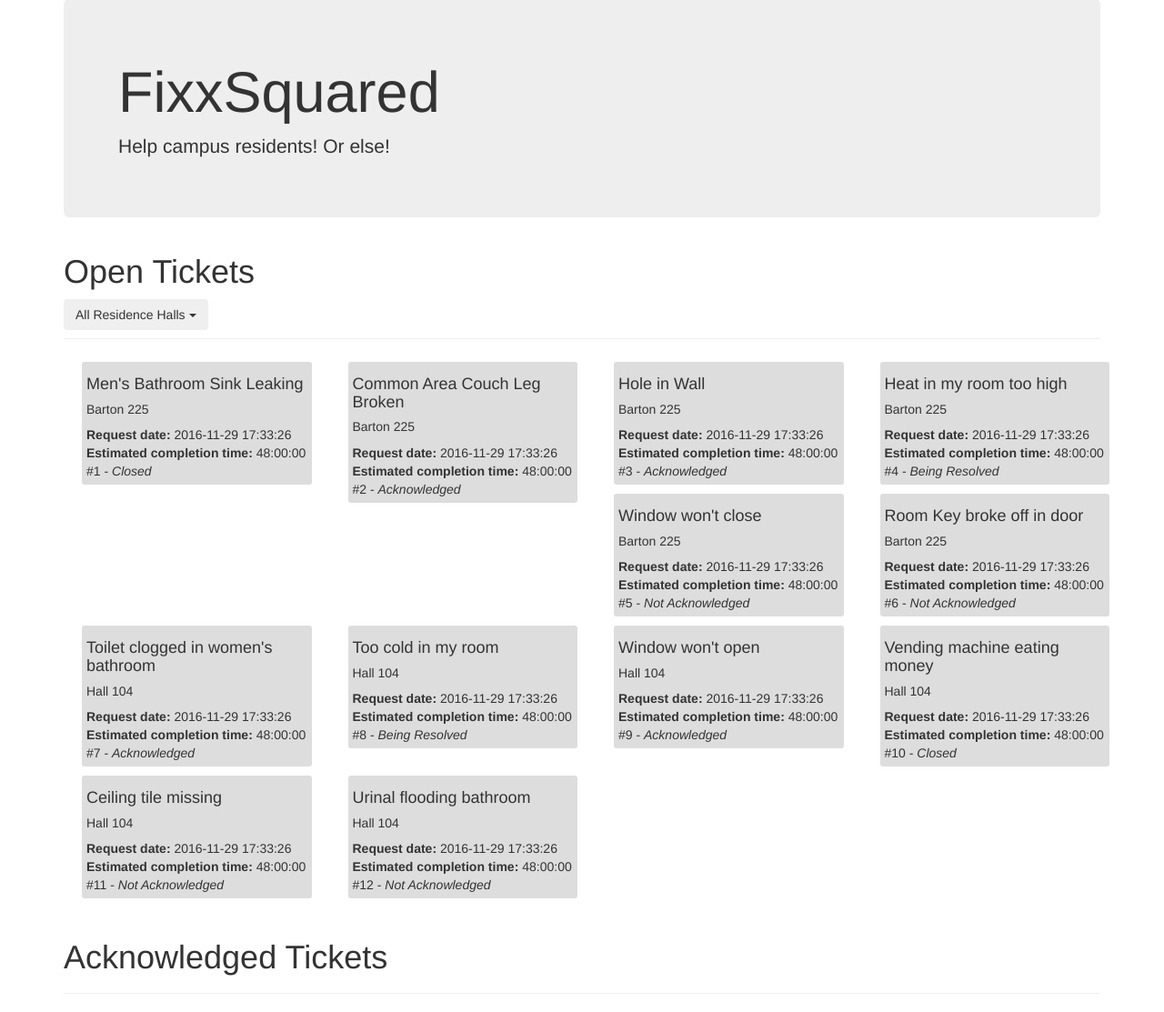
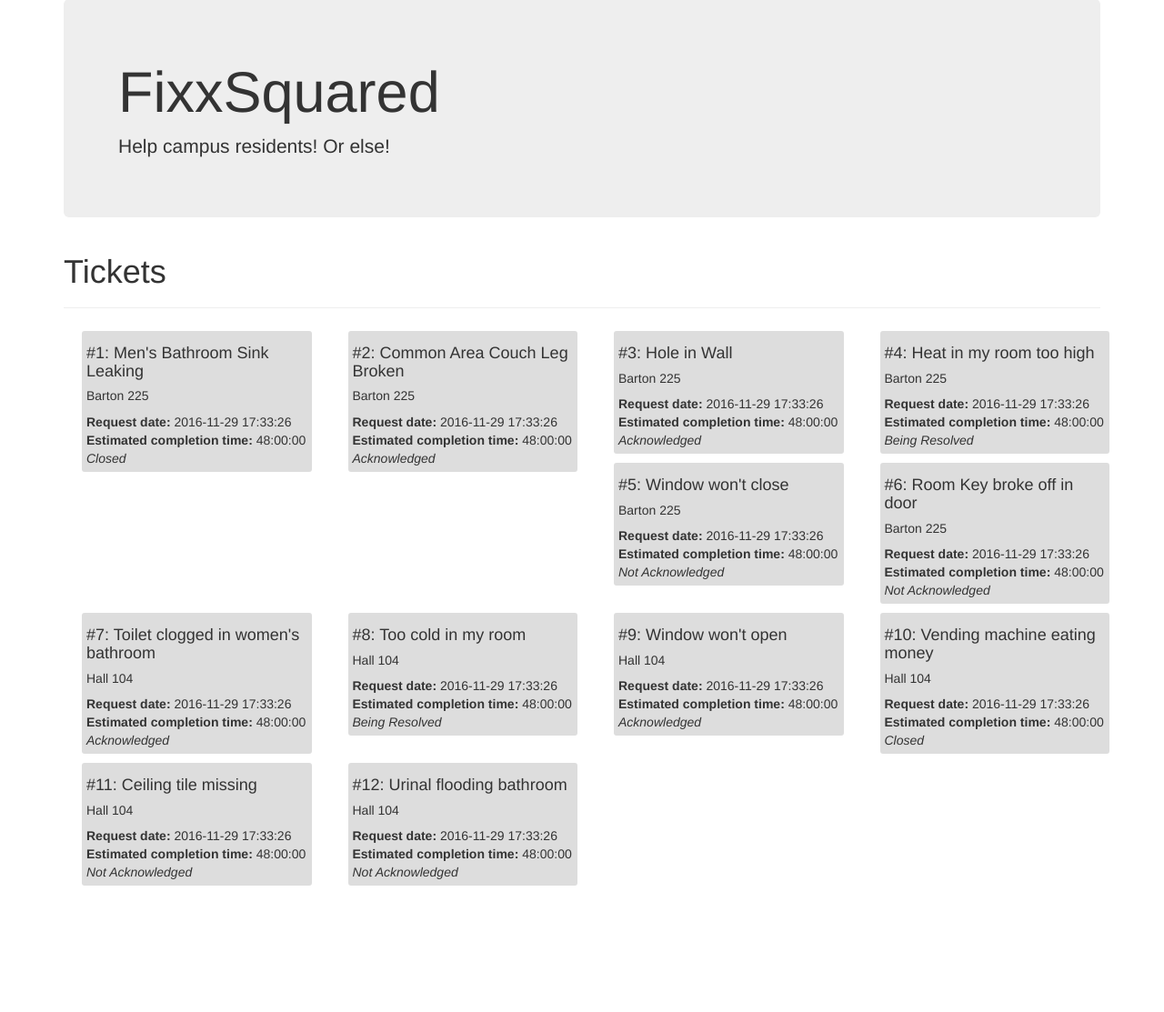
Before and after one commit to KasunDA/FixxSquared, a PHP site: page /landingFixx.php in a window 1280 px wide. Shown: the part 71-1184 px from the top of the page at 91% size. After the commit the page ends 1045 px from the top, so only its background shows below. Run offline with PHP 8.4, Linux system fonts and the light colour scheme; data comes from the database, SQL or seed files in the repository; some libraries are stand-ins or nearby versions.

Commit message:
Remove extraneous Fixx landing content

```diff
--- a/landingFixx.php
+++ b/landingFixx.php
@@ -43,7 +43,8 @@
 			</div>
 
 			<div class="page-header">
-				<h1>Open Tickets</h1>
+				<h1>Tickets</h1>
+<!--
 				<div class="btn-group">
 					<button type="button" class="btn dropdown-toggle res-hall-filter" data-toggle="dropdown" aria-haspopup="true" aria-expanded="false">
 						All Residence Halls
@@ -51,12 +52,13 @@
 					</button>
 					<ul class="dropdown-menu">
 						<?php
-							foreach ($resHalls as $resHall) {
+							/*foreach ($resHalls as $resHall) {
 								echo '<li><a class="dropdown-item" href="#" onclick="filterTicketsByHall(&quot;'.$resHall.'&quot;)">'.$resHall.'</a></li>';
-							}
+							}*/
 						?>
 					</ul>
 				</div>
+-->
 			</div>
 			<div class="container">
 				<div class="row">
@@ -65,21 +67,17 @@
 							echo
 								'<div class="col-md-3">'.
 									'<div class="ticket">'.
-										'<h4>'.$ticket['summary'].'</h4>'.
+										'<h4>#'.$ticket['ticket_id'].': '.$ticket['summary'].'</h4>'.
 										'<h5>'.$ticket['residence_hall'].' '.$ticket['room'].'</h5>'.
 										'<strong>Request date:</strong> '.$ticket['request_date'].'<br/>'.
 										'<strong>Estimated completion time: </strong>'.$ticket['completion_time_estimated'].'<br/>'.
-										'#'.$ticket['ticket_id'].' - <i>'.$ticketStatus[$ticket['status']].'</i>'.
+										'<i>'.$ticketStatus[$ticket['status']].'</i>'.
 									'</div>'.
 								'</div>';
 						}
 					?>
 				</div>
 			</div>
-
-			<div class="page-header">
-				<h1>Acknowledged Tickets</h1>
-			</div>
 		</div>
 	</body>
 </html>
```
